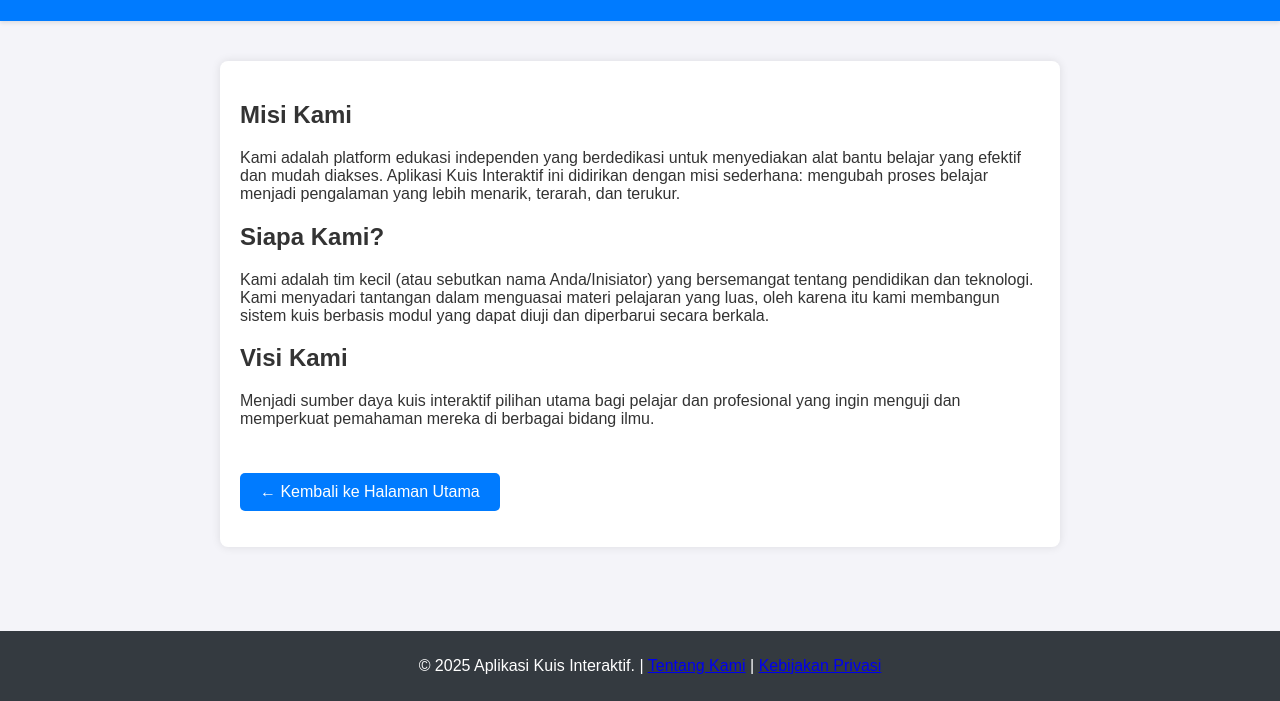
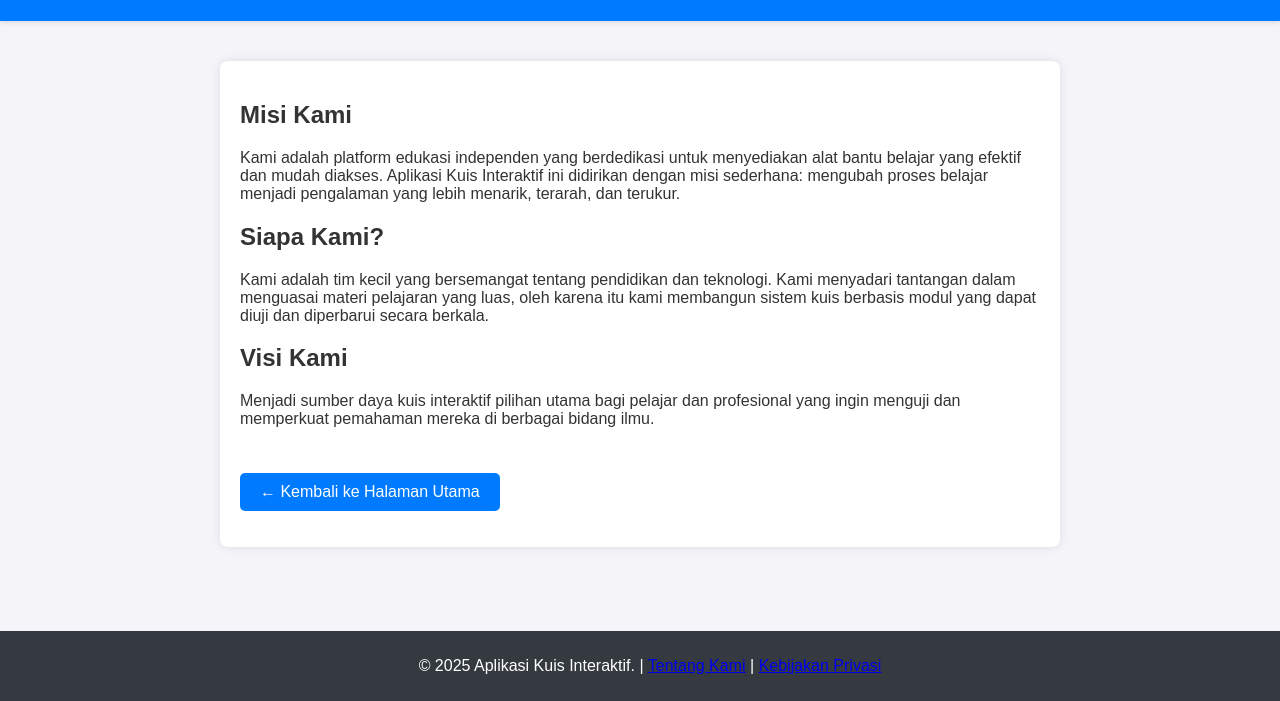
Before and after one commit to DekiHamdani/Kutuba, a plain HTML site: page about.html in a window 1280 px wide. Shown: the part 99-800 px from the top of the page. Drawn offline with Linux system fonts and the light colour scheme.

Commit message:
Update about.html

```diff
--- a/about.html
+++ b/about.html
@@ -17,7 +17,7 @@
             <p>Kami adalah platform edukasi independen yang berdedikasi untuk menyediakan alat bantu belajar yang efektif dan mudah diakses. Aplikasi Kuis Interaktif ini didirikan dengan misi sederhana: mengubah proses belajar menjadi pengalaman yang lebih menarik, terarah, dan terukur.</p>
 
             <h2>Siapa Kami?</h2>
-            <p>Kami adalah tim kecil (atau sebutkan nama Anda/Inisiator) yang bersemangat tentang pendidikan dan teknologi. Kami menyadari tantangan dalam menguasai materi pelajaran yang luas, oleh karena itu kami membangun sistem kuis berbasis modul yang dapat diuji dan diperbarui secara berkala.</p>
+            <p>Kami adalah tim kecil yang bersemangat tentang pendidikan dan teknologi. Kami menyadari tantangan dalam menguasai materi pelajaran yang luas, oleh karena itu kami membangun sistem kuis berbasis modul yang dapat diuji dan diperbarui secara berkala.</p>
 
             <h2>Visi Kami</h2>
             <p>Menjadi sumber daya kuis interaktif pilihan utama bagi pelajar dan profesional yang ingin menguji dan memperkuat pemahaman mereka di berbagai bidang ilmu.</p>
@@ -33,4 +33,5 @@
         </p>
     </footer>
 </body>
+
 </html>
```
